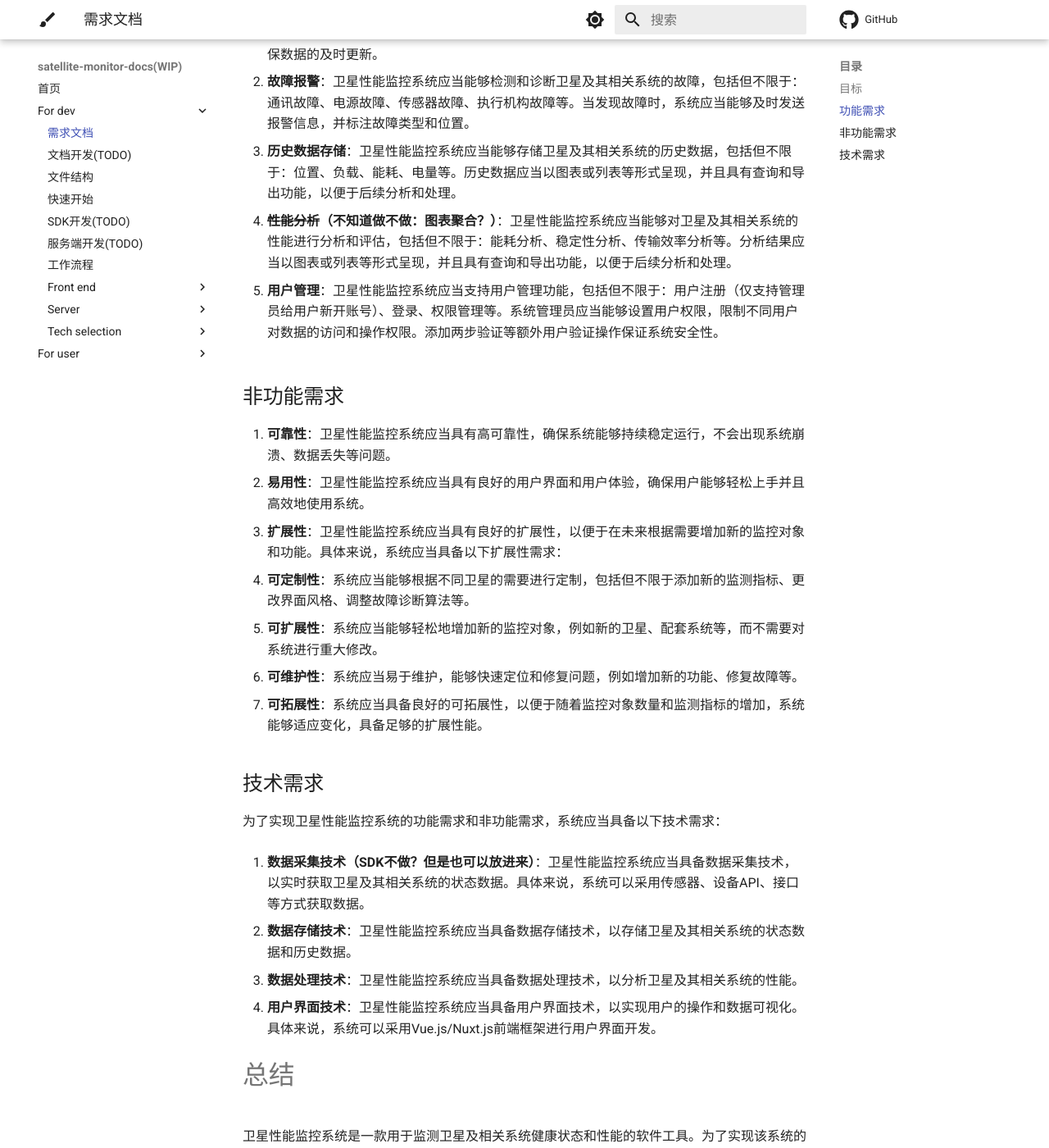
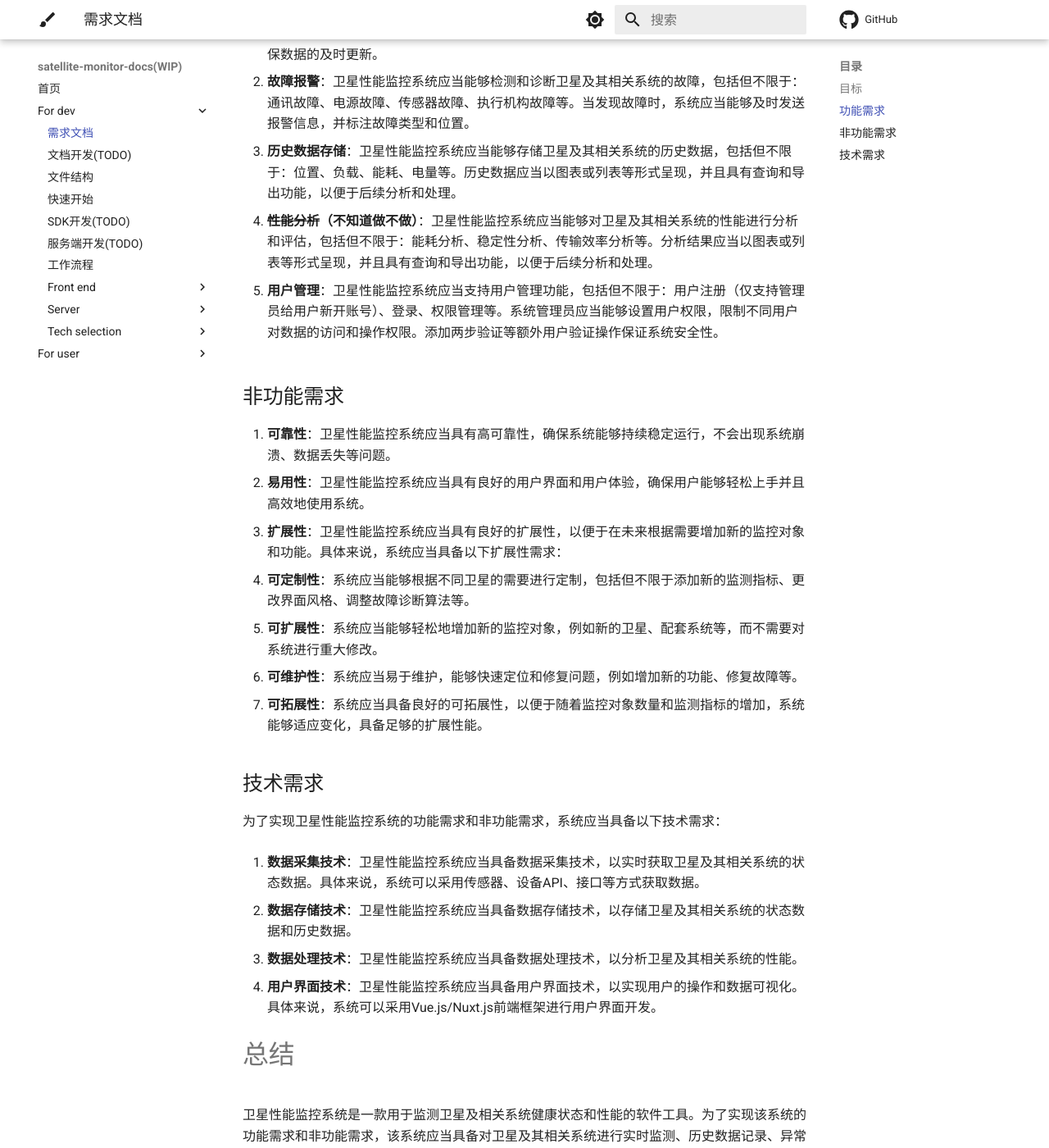
Before and after one commit to GenshinImpactMaster/satellite-monitor-docs, an MkDocs documentation site: the page built from docs/for-dev/demand.md, in a window 1280 px wide and 1400 px high, scrolled down 404 px. Shown: the whole window at 82% size. Built offline with MkDocs 1.6.1 and Material for MkDocs 9.7.7, drawn with Linux system fonts in a browser that asks for light colours; comment, search, counter and statistics services are not loaded.

Commit message:
docs: update doc

```diff
--- a/docs/for-dev/demand.md
+++ b/docs/for-dev/demand.md
@@ -12,7 +12,7 @@
 
 3. **历史数据存储**：卫星性能监控系统应当能够存储卫星及其相关系统的历史数据，包括但不限于：位置、负载、能耗、电量等。历史数据应当以图表或列表等形式呈现，并且具有查询和导出功能，以便于后续分析和处理。
 
-4. **~~性能分析~~（不知道做不做：图表聚合？）**：卫星性能监控系统应当能够对卫星及其相关系统的性能进行分析和评估，包括但不限于：能耗分析、稳定性分析、传输效率分析等。分析结果应当以图表或列表等形式呈现，并且具有查询和导出功能，以便于后续分析和处理。
+4. **~~性能分析~~（不知道做不做）**：卫星性能监控系统应当能够对卫星及其相关系统的性能进行分析和评估，包括但不限于：能耗分析、稳定性分析、传输效率分析等。分析结果应当以图表或列表等形式呈现，并且具有查询和导出功能，以便于后续分析和处理。
 
 5. **用户管理**：卫星性能监控系统应当支持用户管理功能，包括但不限于：用户注册（仅支持管理员给用户新开账号）、登录、权限管理等。系统管理员应当能够设置用户权限，限制不同用户对数据的访问和操作权限。添加两步验证等额外用户验证操作保证系统安全性。
 
@@ -31,7 +31,7 @@
 
 为了实现卫星性能监控系统的功能需求和非功能需求，系统应当具备以下技术需求：
 
-1. **数据采集技术（SDK不做？但是也可以放进来）**：卫星性能监控系统应当具备数据采集技术，以实时获取卫星及其相关系统的状态数据。具体来说，系统可以采用传感器、设备API、接口等方式获取数据。
+1. **数据采集技术**：卫星性能监控系统应当具备数据采集技术，以实时获取卫星及其相关系统的状态数据。具体来说，系统可以采用传感器、设备API、接口等方式获取数据。
 
 2. **数据存储技术**：卫星性能监控系统应当具备数据存储技术，以存储卫星及其相关系统的状态数据和历史数据。
 
```
Also changed, not shown: Architecture.png (added), 1 other file.
